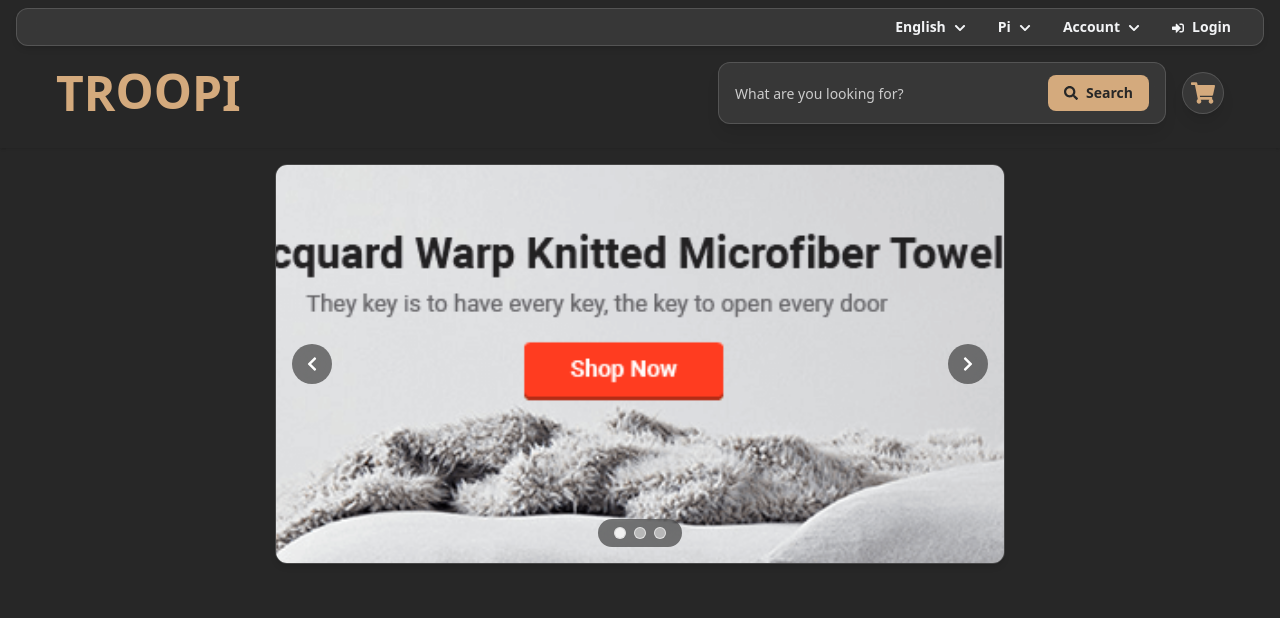
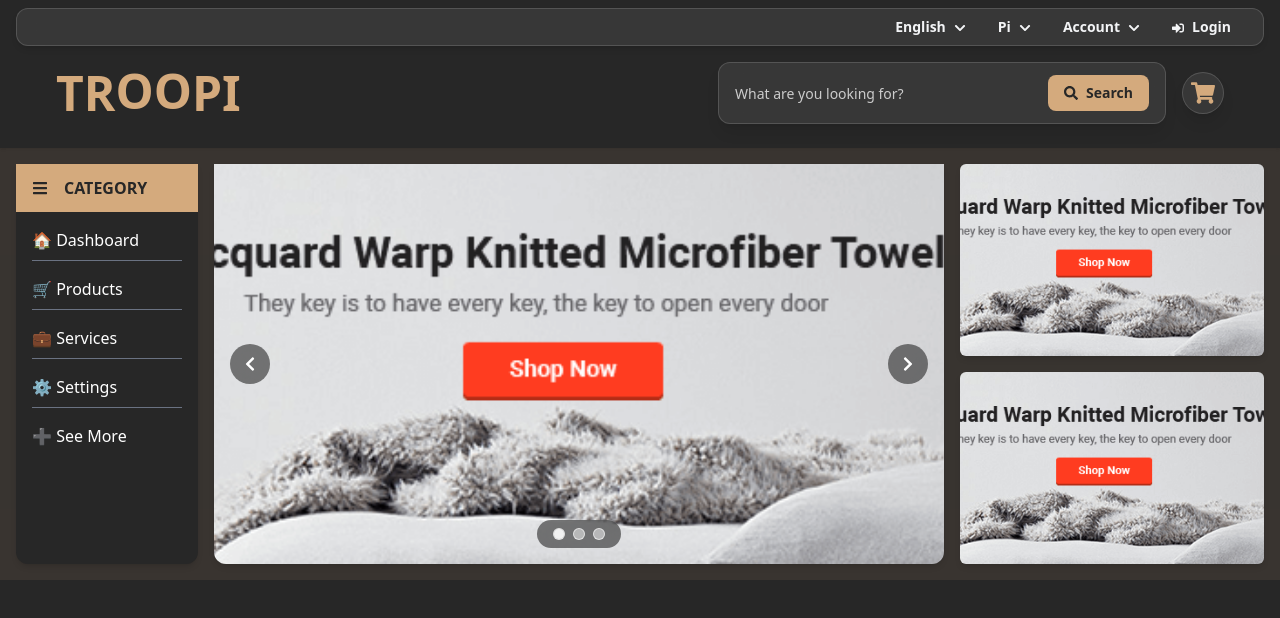
Before and after one commit to Fortexfreddie/Troopi, a React (Vite) app: page / in a window 1280 px wide. Shown: the top 618 px of the page. Built offline with nearby package versions, Linux system fonts and the light colour scheme.

Commit message:
New UI updates

```diff
--- a/src/components/Carousel.jsx
+++ b/src/components/Carousel.jsx
@@ -30,7 +30,7 @@ const Carousel = () => {
     const [current, setCurrent] = useState(0);
 
     return (
-        <div className="relative w-full h-64 lg:h-[50vh] overflow-hidden backdrop-blur-md border border-[rgba(255,255,255,0.15)] shadow-md rounded-xl">
+        <div className="relative w-full h-64 lg:h-[50vh] overflow-hidden backdrop-blur-md shadow-md rounded-b-xl">
             <div className="w-full h-full flex transition-transform duration-700 ease-in-out-quad" style={{ transform: `translateX(-${current * 100}%)` }}>
                 <div className="absolute inset-0"></div>
                 {
--- /dev/null
+++ b/src/components/Sidebar.jsx
@@ -0,0 +1,21 @@
+import { FaBars } from 'react-icons/fa';
+
+const Sidebar = () => {
+    return (
+        <aside className="w-full h-full bg-[#272727] text-white hidden lg:block backdrop-blur-md shadow-md rounded-b-xl overflow-hidden">
+            <span className="flex items-center gap-4 text-md py-3 px-4 text-[#272727] bg-[#D4AA7D]">
+                <FaBars />
+                <h2 className="font-bold uppercase">Category</h2>
+            </span>
+            <ul className="space-y-4 p-4">
+                <li className="hover:text-[#D4AA7D] active:text-[#D4AA7D] transition-colors duration-200 cursor-pointer border-b border-gray-500 pb-2">🏠 Dashboard</li>
+                <li className="hover:text-[#D4AA7D] active:text-[#D4AA7D] transition-colors duration-200 cursor-pointer border-b border-gray-500 pb-2">🛒 Products</li>
+                <li className="hover:text-[#D4AA7D] active:text-[#D4AA7D] transition-colors duration-200 cursor-pointer border-b border-gray-500 pb-2">💼 Services</li>
+                <li className="hover:text-[#D4AA7D] active:text-[#D4AA7D] transition-colors duration-200 cursor-pointer border-b border-gray-500 pb-2">⚙ Settings</li>
+                <li className="hover:text-[#D4AA7D] active:text-[#D4AA7D] transition-colors duration-200 cursor-pointer">➕ See More</li>
+            </ul>
+        </aside>
+    );
+}
+
+export default Sidebar;
--- a/src/components/sections/HeroSection.jsx
+++ b/src/components/sections/HeroSection.jsx
@@ -1,13 +1,23 @@
 import Carousel from "../Carousel";
+import Sidebar from "../Sidebar";
+import img from "../../assets/cus2.png";
 
 const HeroSection = () => {
     return (
-        <div className="flex items-center gap-4 w-full">
-            <div className="w-[20%]"></div>
+        <div className="flex gap-4 w-full">
+            <div className="w-[15%]"><Sidebar /></div>
             <div className="w-[60%]"><Carousel /></div>
-            <div className="w-[20%]"></div>
+            <div className="w-[25%]">
+                <div className="grid grid-cols-1 gap-4 h-full">
+                    <div className="w-full h-full overflow-hidden backdrop-blur-md shadow-md rounded-md">
+                        <img src={img} alt="" className="object-center object-cover h-full w-full" />
+                    </div>
+                    <div className="w-full h-full overflow-hidden backdrop-blur-md shadow-md rounded-md">
+                        <img src={img} alt="" className="object-center object-cover h-full w-full" />
+                    </div>
+                </div>
+            </div>
         </div>
-
     );
 }
 
--- a/src/pages/Home.jsx
+++ b/src/pages/Home.jsx
@@ -7,7 +7,7 @@ const Home = () => {
             <div className="flex-grow">
                 <div className="container mx-auto">
                     <Navbar />
-                    <div className="p-4">
+                    <div className="p-4 bg-[#D4AA7D]/10">
                         <HeroSection />
                     </div>
                 </div>
```
